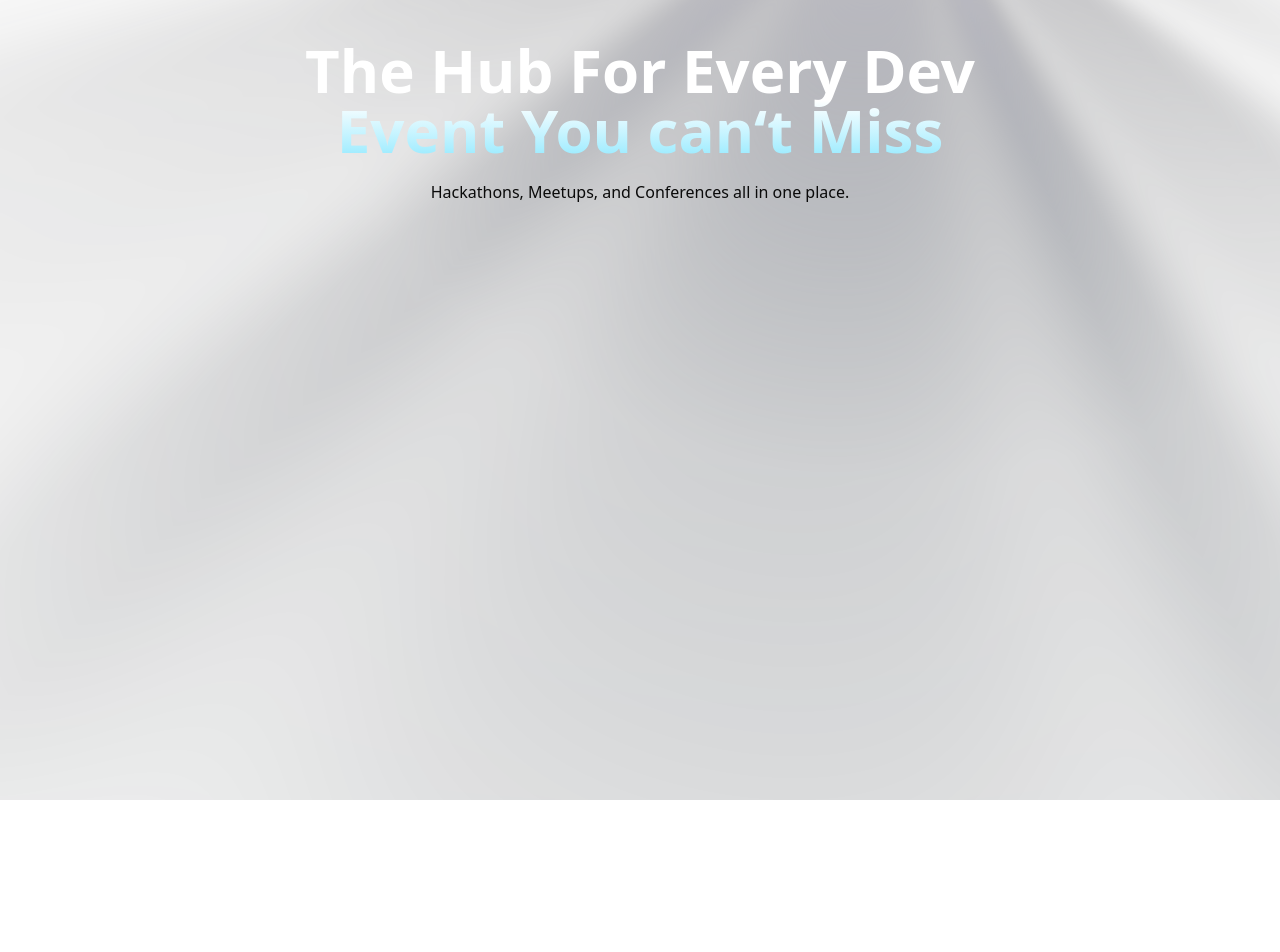
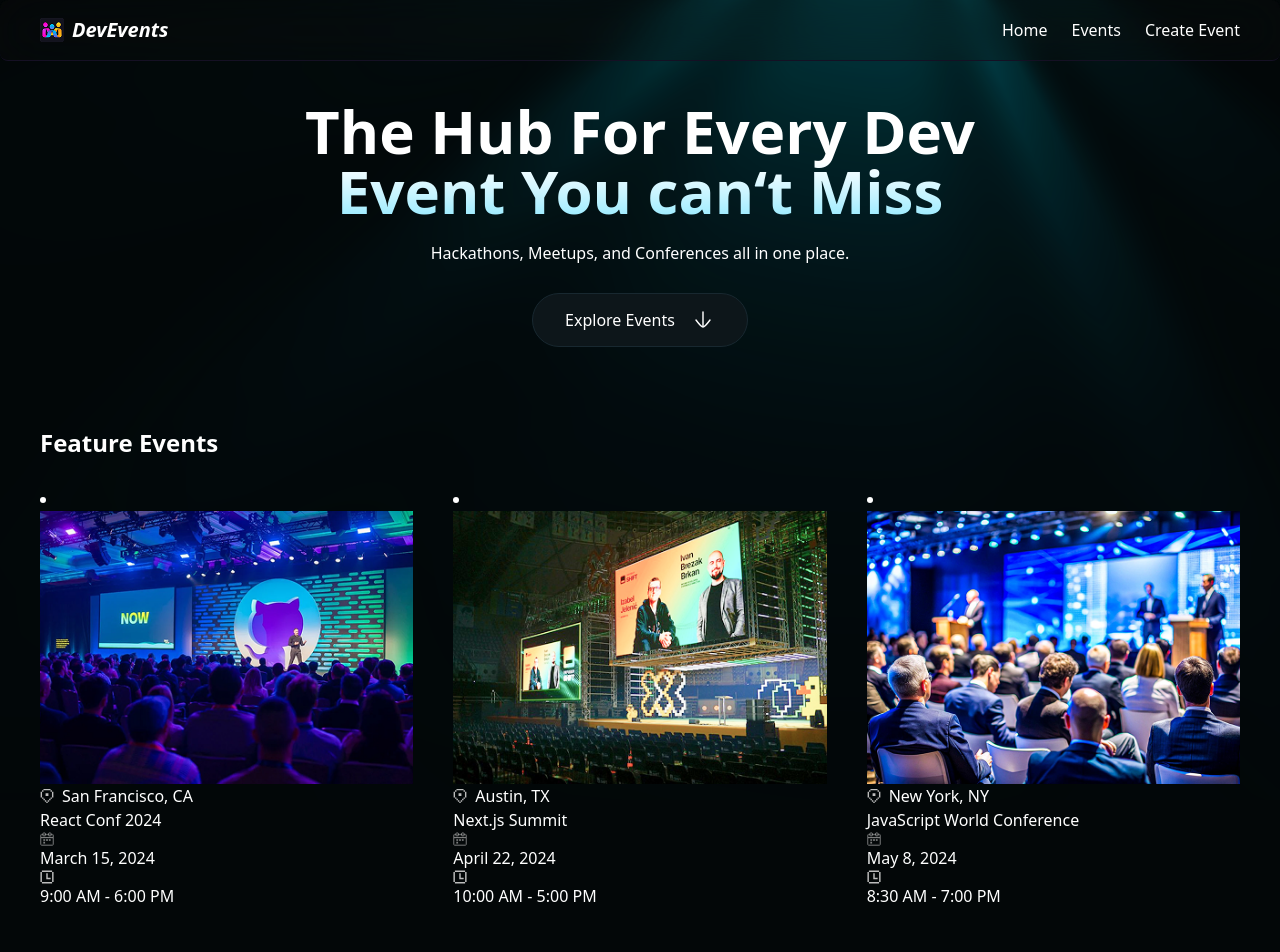
Before and after one commit to ginwan/nextjs-event-app, a Next.js app: page / in a window 1280 px wide. Shown: the top 952 px of the page. Before the commit the page ends 800 px from the top, so only its background shows below. Built offline with nearby package versions, Linux system fonts and the light colour scheme; a web font is replaced by a local one.

Commit message:
home page done

```diff
--- a/app/globals.css
+++ b/app/globals.css
@@ -1,7 +1,4 @@
-@tailwind utilities;
-
 @import "tailwindcss";
-
 @import "tw-animate-css";
 
 @custom-variant dark (&:is(.dark *));
@@ -14,11 +11,13 @@
   --color-dark-100: #0d161a;
   --color-dark-200: #182830;
   --radius: 0.625rem;
+  --background: #030708;
+  --foreground: #ffffff;
   --card: oklch(1 0 0);
   --card-foreground: oklch(0.145 0 0);
   --popover: oklch(1 0 0);
   --popover-foreground: oklch(0.145 0 0);
-  --primary: oklch(0.205 0 0);
+  --primary: #59deca;
   --primary-foreground: oklch(0.985 0 0);
   --secondary: oklch(0.97 0 0);
   --secondary-foreground: oklch(0.205 0 0);
@@ -43,8 +42,6 @@
   --sidebar-accent-foreground: oklch(0.205 0 0);
   --sidebar-border: oklch(0.922 0 0);
   --sidebar-ring: oklch(0.708 0 0);
-  --background: oklch(1 0 0);
-  --foreground: oklch(0.145 0 0);
 }
 
 @theme inline {
@@ -91,9 +88,6 @@
   --radius-md: calc(var(--radius) - 2px);
   --radius-lg: var(--radius);
   --radius-xl: calc(var(--radius) + 4px);
-  --radius-2xl: calc(var(--radius) + 8px);
-  --radius-3xl: calc(var(--radius) + 12px);
-  --radius-4xl: calc(var(--radius) + 16px);
 }
 
 @utility flex-center {
@@ -277,37 +271,3 @@
     }
   }
 }
-
-.dark {
-  --background: oklch(0.145 0 0);
-  --foreground: oklch(0.985 0 0);
-  --card: oklch(0.205 0 0);
-  --card-foreground: oklch(0.985 0 0);
-  --popover: oklch(0.205 0 0);
-  --popover-foreground: oklch(0.985 0 0);
-  --primary: oklch(0.922 0 0);
-  --primary-foreground: oklch(0.205 0 0);
-  --secondary: oklch(0.269 0 0);
-  --secondary-foreground: oklch(0.985 0 0);
-  --muted: oklch(0.269 0 0);
-  --muted-foreground: oklch(0.708 0 0);
-  --accent: oklch(0.269 0 0);
-  --accent-foreground: oklch(0.985 0 0);
-  --destructive: oklch(0.704 0.191 22.216);
-  --border: oklch(1 0 0 / 10%);
-  --input: oklch(1 0 0 / 15%);
-  --ring: oklch(0.556 0 0);
-  --chart-1: oklch(0.488 0.243 264.376);
-  --chart-2: oklch(0.696 0.17 162.48);
-  --chart-3: oklch(0.769 0.188 70.08);
-  --chart-4: oklch(0.627 0.265 303.9);
-  --chart-5: oklch(0.645 0.246 16.439);
-  --sidebar: oklch(0.205 0 0);
-  --sidebar-foreground: oklch(0.985 0 0);
-  --sidebar-primary: oklch(0.488 0.243 264.376);
-  --sidebar-primary-foreground: oklch(0.985 0 0);
-  --sidebar-accent: oklch(0.269 0 0);
-  --sidebar-accent-foreground: oklch(0.985 0 0);
-  --sidebar-border: oklch(1 0 0 / 10%);
-  --sidebar-ring: oklch(0.556 0 0);
-}
--- a/app/layout.tsx
+++ b/app/layout.tsx
@@ -2,6 +2,7 @@
 import { Schibsted_Grotesk, Martian_Mono } from "next/font/google";
 import LightRays from '../components/LightRays';
 import "./globals.css";
+import Navbar from "../components/Navbar";
 
 const SchibstedGrotesk = Schibsted_Grotesk({
   variable: "--font-geist-sans",
@@ -28,10 +29,11 @@
       <body
         className={`${SchibstedGrotesk.variable} ${MartianMono.variable} min-h-screen antialiased`}
       >
+        <Navbar />
         <div className="absolute inset-0 top-0 -z-1 min-h-screen">
           <LightRays
             raysOrigin="top-center-offset"
-            raysColor="#dfeca"
+            raysColor="#00ffff"//#dfeca
             raysSpeed={0.5}
             lightSpread={0.9}
             rayLength={1.4}
--- a/app/page.tsx
+++ b/app/page.tsx
@@ -1,10 +1,33 @@
-import React from 'react'
+import EventCard from '@/components/EventCard'
+import ExploreBtn from '@/components/ExploreBtn'
+import { events } from '@/lib/constants'
+
+// const events = [
+//   { image: "/images/event1.png", title: "Event 1", slug: "event-1", location: "location-1", date: "Date-1", time: "Time-1" },
+//   { image: "/images/event2.png", title: "Event 2", slug: "event-2", location: "location-2", date: "Date-2", time: "Time-2" },
+// ]
 
 const Page = () => {
   return (
     <section>
       <h1 className='text-center'>The Hub For Every Dev <br /> Event You can&lsquo;t Miss</h1>
       <p className='text-center mt-5'>Hackathons, Meetups, and Conferences all in one place.</p>
+
+      <ExploreBtn />
+
+      <div className='mt-20 space-y-7'>
+        <h3>Feature Events</h3>
+
+        <ul className='events'>
+          {
+            events.map((event) => (
+              <li key={event.title}>
+                <EventCard {...event} />
+              </li>
+            ))
+          }
+        </ul>
+      </div>
     </section>
   )
 }
--- /dev/null
+++ b/components/EventCard.tsx
@@ -0,0 +1,60 @@
+import Image from "next/image";
+import Link from "next/link";
+
+interface Props {
+    title: string;
+    image: string;
+    slug?: string;
+    location?: string;
+    date?: string;
+    time?: string;
+}
+const EventCard = ({ title, image, slug, location, date, time }: Props) => {
+    return (
+        <Link href={`/event/${slug}`} className="event-card">
+            <Image
+                src={image}
+                alt={title}
+                width={410}
+                height={300}
+                className="poster"
+            />
+
+            <div className="flex flex-row gap-2">
+                <Image
+                    src="/icons/pin.svg"
+                    alt="location"
+                    width={14}
+                    height={14}
+                />
+                <p>{location}</p>
+            </div>
+
+            <p className="title">{title}</p>
+
+            <div className="datetime">
+                <div>
+                    <Image
+                        src="/icons/calendar.svg"
+                        alt="date"
+                        width={14}
+                        height={14}
+                    />
+                    <p>{date}</p>
+                </div>
+
+                <div>
+                    <Image
+                        src="/icons/clock.svg"
+                        alt="time"
+                        width={14}
+                        height={14}
+                    />
+                    <p>{time}</p>
+                </div>
+            </div>
+        </Link>
+    )
+}
+
+export default EventCard
--- /dev/null
+++ b/components/ExploreBtn.tsx
@@ -0,0 +1,22 @@
+"use client"
+
+import Image from "next/image"
+
+const ExploreBtn = () => {
+    return (
+        <button type="button" id="explore-btn" className="mt-7 mx-auto" onClick={() => console.log("CLICKED")}>
+            <a href="#event">
+                Explore Events
+                <Image
+                    src="/icons/arrow-down.svg"
+                    alt="arrow down"
+                    width={24}
+                    height={24}
+                    className="inline-block ml-2"
+                />
+            </a>
+        </button>
+    )
+}
+
+export default ExploreBtn
--- /dev/null
+++ b/components/Navbar.tsx
@@ -0,0 +1,30 @@
+import Image from 'next/image'
+import Link from 'next/link'
+
+
+const Navbar = () => {
+    return (
+        <header>
+            <nav>
+                <Link href="/" className='logo'>
+                    <Image
+                        src="/icons/logo.png"
+                        alt="logo"
+                        width={24}
+                        height={24}
+                    />
+
+                    <p>DevEvents</p>
+                </Link>
+
+                <ul>
+                    <Link href="/">Home</Link>
+                    <Link href="/">Events</Link>
+                    <Link href="/">Create Event</Link>
+                </ul>
+            </nav>
+        </header>
+    )
+}
+
+export default Navbar
--- /dev/null
+++ b/lib/constants.ts
@@ -0,0 +1,98 @@
+export const events = [
+    {
+        slug: "react-conf-2024",
+        image: "/images/event1.png",
+        title: "React Conf 2024",
+        location: "San Francisco, CA",
+        date: "March 15, 2024",
+        time: "9:00 AM - 6:00 PM",
+    },
+    {
+        slug: "nextjs-summit",
+        image: "/images/event2.png",
+        title: "Next.js Summit",
+        location: "Austin, TX",
+        date: "April 22, 2024",
+        time: "10:00 AM - 5:00 PM",
+    },
+    {
+        slug: "javascript-world",
+        image: "/images/event3.png",
+        title: "JavaScript World Conference",
+        location: "New York, NY",
+        date: "May 8, 2024",
+        time: "8:30 AM - 7:00 PM",
+    },
+    {
+        slug: "ai-hackathon-2024",
+        image: "/images/event4.png",
+        title: "AI Innovation Hackathon",
+        location: "Seattle, WA",
+        date: "June 14-16, 2024",
+        time: "48 Hours",
+    },
+    {
+        slug: "web3-developer-meetup",
+        image: "/images/event5.png",
+        title: "Web3 Developer Meetup",
+        location: "Miami, FL",
+        date: "July 20, 2024",
+        time: "6:00 PM - 9:00 PM",
+    },
+    {
+        slug: "fullstack-conference",
+        image: "/images/event6.png",
+        title: "Full Stack Conference",
+        location: "Denver, CO",
+        date: "August 12, 2024",
+        time: "9:00 AM - 6:00 PM",
+    },
+    {
+        slug: "devops-unleashed",
+        image: "/images/event1.png",
+        title: "DevOps Unleashed",
+        location: "Chicago, IL",
+        date: "September 5, 2024",
+        time: "8:00 AM - 5:30 PM",
+    },
+    {
+        slug: "mobile-dev-summit",
+        image: "/images/event2.png",
+        title: "Mobile Development Summit",
+        location: "Los Angeles, CA",
+        date: "October 18, 2024",
+        time: "9:30 AM - 6:00 PM",
+    },
+    {
+        slug: "cybersecurity-conference",
+        image: "/images/event3.png",
+        title: "Cybersecurity Conference",
+        location: "Boston, MA",
+        date: "November 2, 2024",
+        time: "8:00 AM - 7:00 PM",
+    },
+    {
+        slug: "data-science-hackathon",
+        image: "/images/event4.png",
+        title: "Data Science Hackathon",
+        location: "San Diego, CA",
+        date: "December 7-9, 2024",
+        time: "72 Hours",
+    },
+    {
+        slug: "cloud-native-meetup",
+        image: "/images/event5.png",
+        title: "Cloud Native Meetup",
+        location: "Portland, OR",
+        date: "January 15, 2025",
+        time: "6:30 PM - 9:00 PM",
+    },
+    {
+        slug: "frontend-masters",
+        image: "/images/event6.png",
+        title: "Frontend Masters Conference",
+        location: "Nashville, TN",
+        date: "February 28, 2025",
+        time: "9:00 AM - 5:00 PM",
+    },
+];
```
